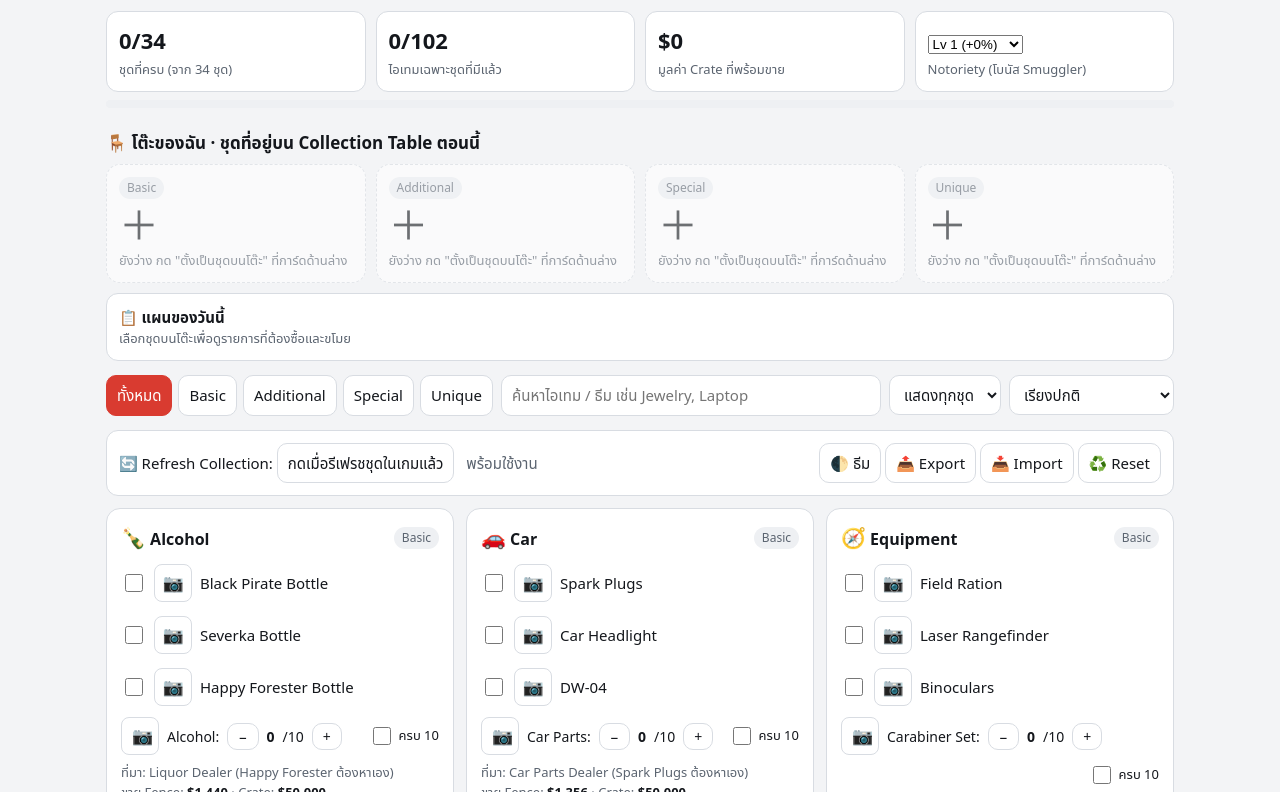
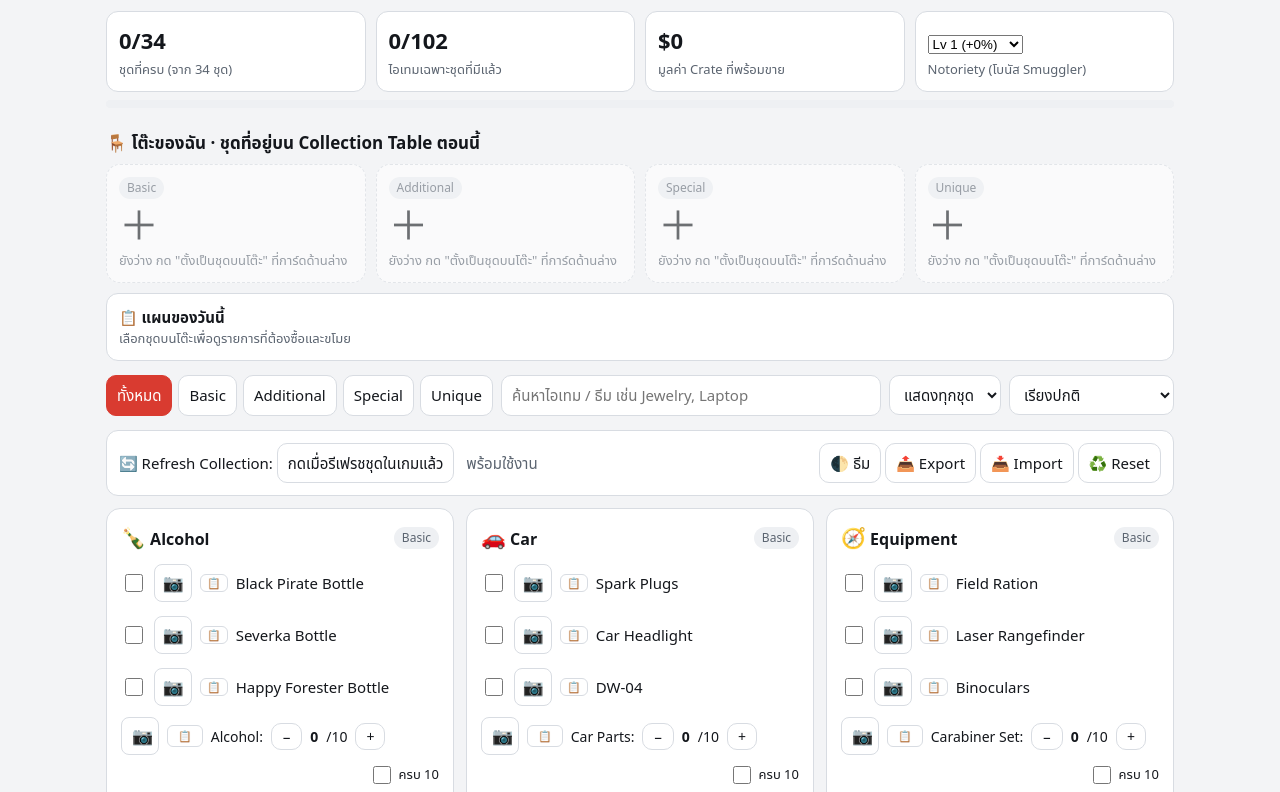
Before and after one commit to poopa01/ROB-RUN-Web-Tool, a plain HTML site: page index.html in a window 1280 px wide. Shown: the part 152-944 px from the top of the page. Drawn offline with Linux system fonts and the light colour scheme.

Commit message:
Update index.html

```diff
--- a/index.html
+++ b/index.html
@@ -239,7 +239,7 @@ applyTh();
 let IM={};try{IM=JSON.parse(localStorage.getItem("robrun_img_v1")||"{}")}catch(e){}
 function msg(t){let m=$("#msg");if(!m){m=document.createElement("div");m.id="msg";m.style.cssText="position:fixed;left:50%;bottom:calc(16px + env(safe-area-inset-bottom,0px));transform:translateX(-50%);background:var(--ac);color:#fff;padding:8px 14px;border-radius:10px;z-index:9";document.body.appendChild(m)}m.textContent=t;m.hidden=false;clearTimeout(m.t);m.t=setTimeout(()=>m.hidden=true,3000)}
 function saveIm(){try{localStorage.setItem("robrun_img_v1",JSON.stringify(IM));return true}catch(e){msg("เก็บรูปไม่ได้ พื้นที่เบราว์เซอร์เต็ม");return false}}
-function thumb(k){return `<button class="th" data-up="${k}" title="อัปโหลดรูป">${IM[k]?`<img src="${IM[k]}" alt="">`:"📷"}</button>`+(IM[k]?`<button class="rmi" data-rm="${k}" title="ลบรูป">✕</button>`:"")}
+function thumb(k){return `<button class="th" data-up="${k}" title="อัปโหลดรูป">${IM[k]?`<img src="${IM[k]}" alt="">`:"📷"}</button><button class="rmi" data-pa="${k}" title="วางรูปจากคลิปบอร์ด (กดแล้วกด Ctrl+V)">📋</button>`+(IM[k]?`<button class="rmi" data-rm="${k}" title="ลบรูป">✕</button>`:"")}
 function imgs(){
  document.querySelectorAll("label.it input[data-a=it]").forEach(i=>i.insertAdjacentHTML("afterend",thumb(i.dataset.id+":"+i.dataset.i)));
  document.querySelectorAll(".cm").forEach(c=>{const b=c.querySelector("[data-a=cm]"),s=b&&SETS.find(x=>x.id===b.dataset.id);if(!s)return;if(!s.c){c.remove();return}c.insertAdjacentHTML("afterbegin",thumb(s.id+":c"));c.insertAdjacentHTML("beforeend",`<label class="all"><input type="checkbox" data-a="all" data-id="${s.id}" ${cnt(s)>=10?"checked":""}> ครบ 10</label>`)});
@@ -248,6 +248,13 @@ function shrink(f){return new Promise((ok,no)=>{const r=new FileReader();r.onloa
 const fi=document.createElement("input");fi.type="file";fi.accept="image/*";fi.hidden=true;document.body.appendChild(fi);let fk="";
 fi.addEventListener("change",async()=>{const f=fi.files[0];fi.value="";if(!f||!fk)return;const k=fk;try{IM[k]=await shrink(f);if(saveIm())view();else delete IM[k]}catch(e){msg("อ่านรูปไม่ได้")}});
 document.addEventListener("click",e=>{const u=e.target.closest("[data-up]"),r=e.target.closest("[data-rm]");if(u){fk=u.dataset.up;fi.click()}if(r){delete IM[r.dataset.rm];saveIm();view()}});
+let pk="";
+async function put(k,f){try{IM[k]=await shrink(f);if(saveIm())view();else delete IM[k]}catch(e){msg("อ่านรูปไม่ได้")}}
+function arm(k){pk=k;document.querySelectorAll("[data-pa]").forEach(b=>b.style.outline=b.dataset.pa===k?"2px solid var(--ac)":"")}
+document.addEventListener("click",async e=>{const p=e.target.closest("[data-pa]");if(!p)return;const k=p.dataset.pa;try{const its=await navigator.clipboard.read();for(const it of its){const t=it.types.find(x=>x.startsWith("image/"));if(t){pk="";await put(k,await it.getType(t));return}}}catch(e){}arm(k);msg("เลือกช่องแล้ว กด Ctrl+V (หรือ ⌘V) เพื่อวางรูป")});
+document.addEventListener("paste",e=>{const f=[...(e.clipboardData&&e.clipboardData.files||[])].find(x=>x.type.startsWith("image/"));if(!f||!pk)return;e.preventDefault();const k=pk;pk="";put(k,f)});
+document.addEventListener("dragover",e=>{if(e.target.closest("[data-up]"))e.preventDefault()});
+document.addEventListener("drop",e=>{const u=e.target.closest("[data-up]");if(!u)return;e.preventDefault();const f=[...e.dataTransfer.files].find(x=>x.type.startsWith("image/"));if(f)put(u.dataset.up,f)});
 setInterval(tick,1000);tick();view();
 </script>
 </body>
```
